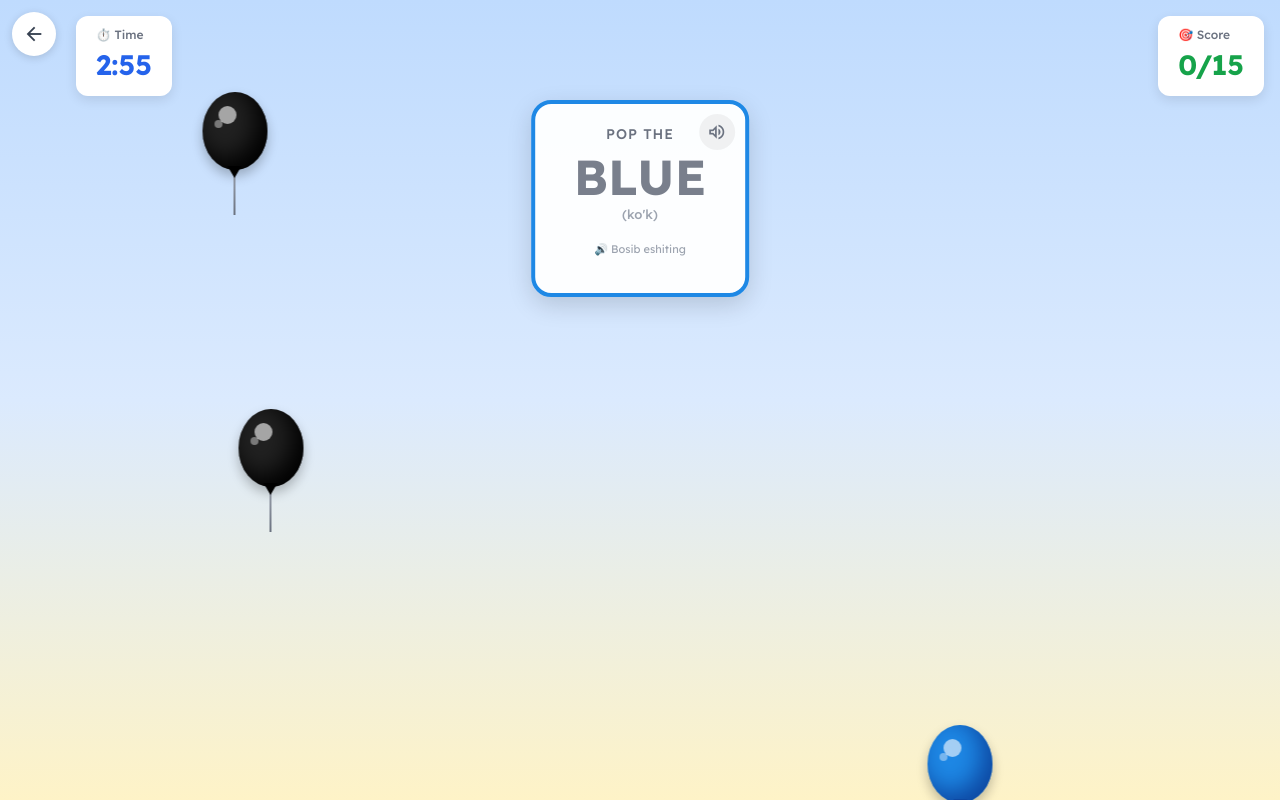
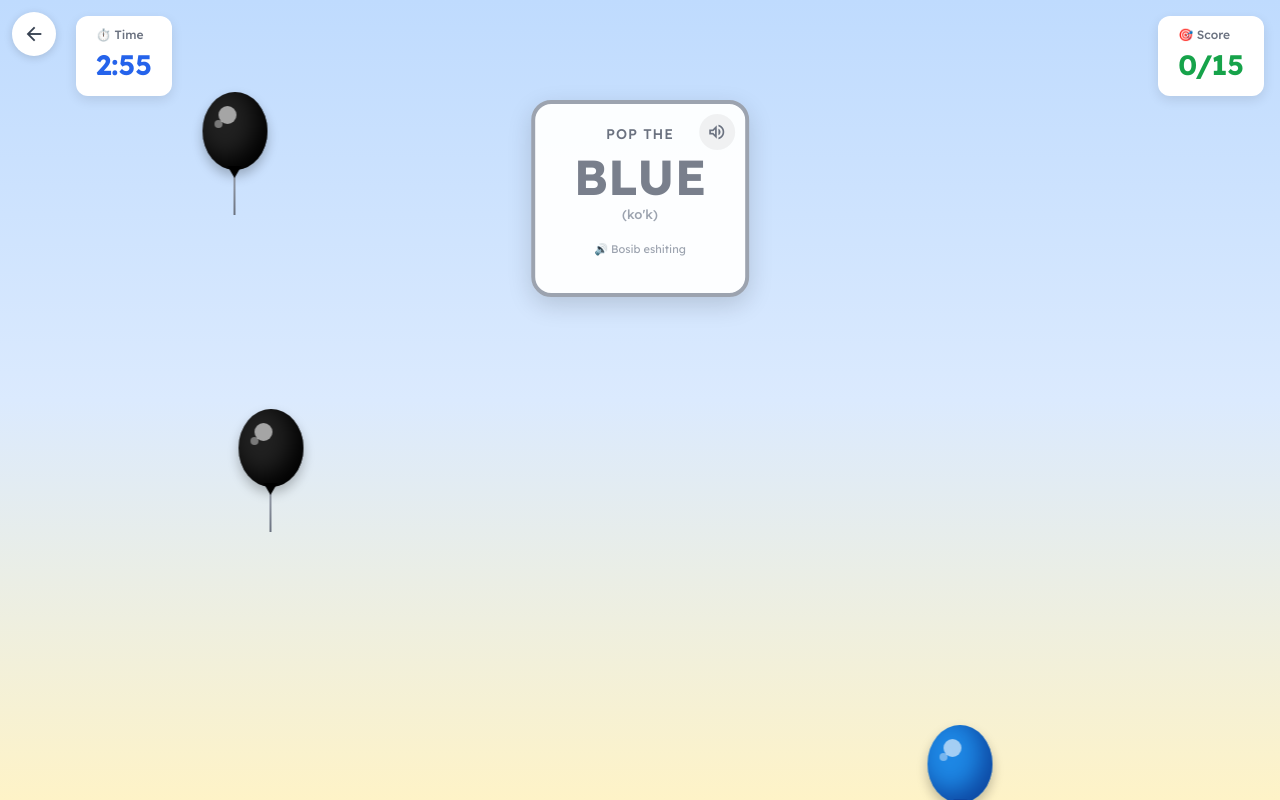
Before and after one commit to Lakodros-dev/Bolajon, a Next.js app: page /games/pop-the-balloon in a window 1280 px wide. Built offline with nearby package versions, Linux system fonts and the light colour scheme; no server answers; sample sign-in values are in the browser's storage.

Commit message:
Fix: target color border changed to gray

```diff
--- a/app/games/pop-the-balloon/page.js
+++ b/app/games/pop-the-balloon/page.js
@@ -398,7 +398,7 @@ export default function PopTheBalloonGame() {
                         padding: '20px 40px',
                         borderRadius: '20px',
                         boxShadow: '0 8px 24px rgba(0,0,0,0.15)',
-                        border: `4px solid ${colorStyles[targetColor]?.bg}`,
+                        border: '4px solid #9ca3af',
                         cursor: 'pointer',
                     }}
                 >
```
